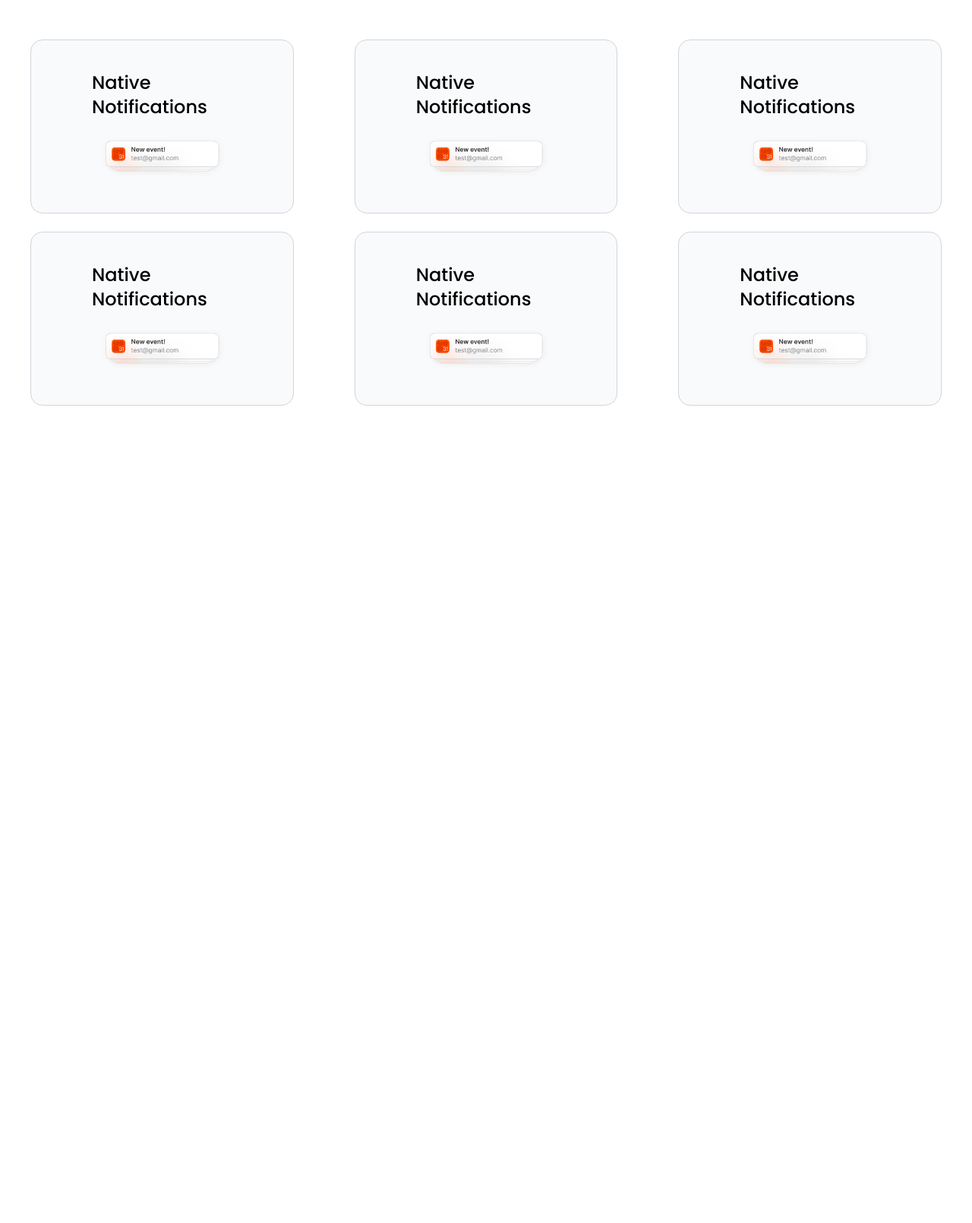
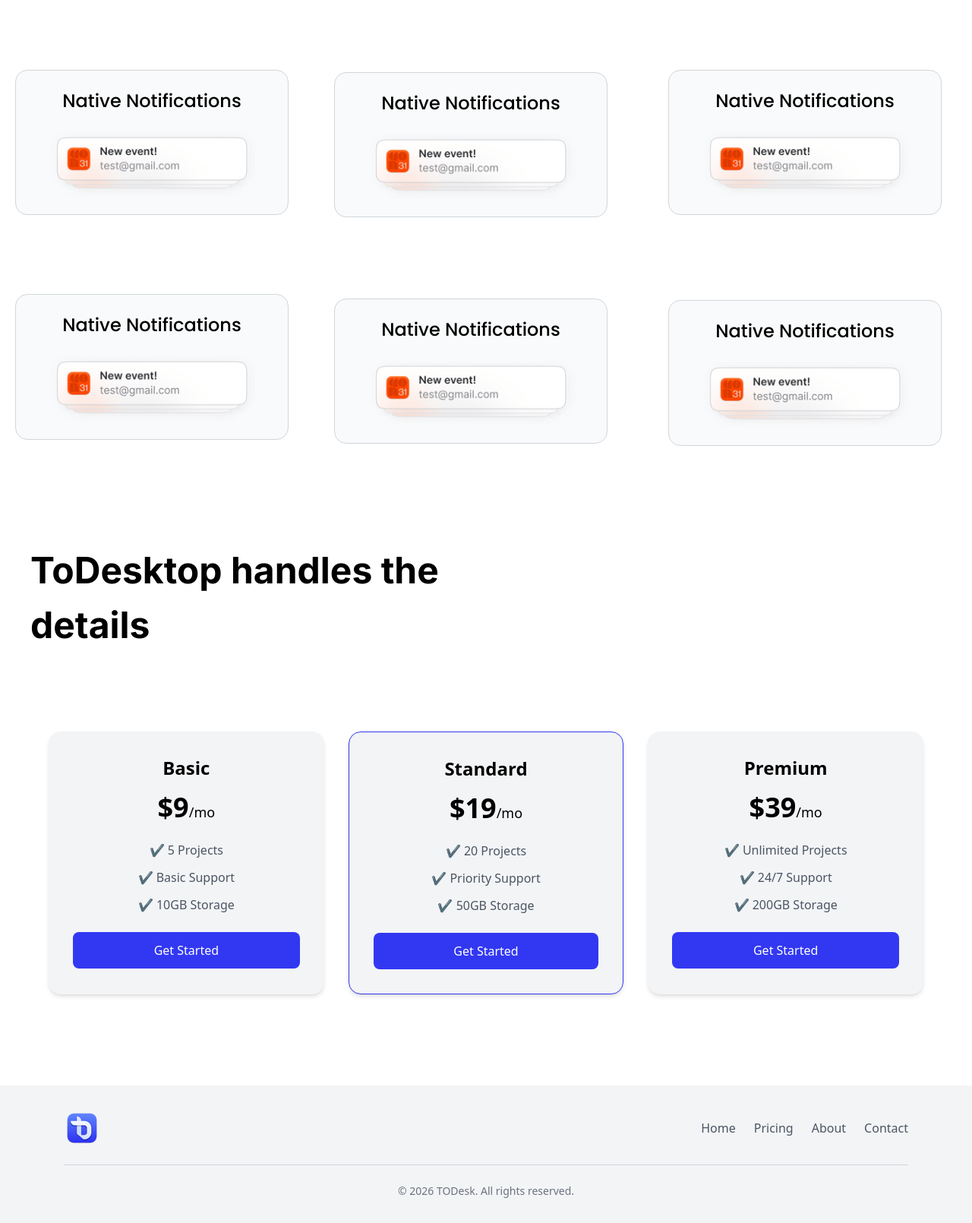
Before and after one commit to Ahon-Moai/ToDesktop, a website: page index.html in a window 1280 px wide. Shown: the part 2960-4570 px from the top of the page at 76% size. Before the commit the page ends 3622 px from the top, so only its background shows below. Drawn offline with nearby package versions, Linux system fonts and the light colour scheme.

Commit message:
FEAT: First beta

```diff
--- a/index.html
+++ b/index.html
@@ -167,8 +167,8 @@
 
       </main>
       <section class="flex flex-col   gap-4">
-        <h1 class="sm:pl-10 text-5xl font-body pb-20 font-bold ">How it works</h1>
-        <div id="box" class="mr-10  ml-10 flex lg:w:1/2 flex-col    sm:flex-row pt-8 pl-10 pr-10 pb-32 border border-gray-300 rounded-lg">
+        <h1 class="sm:pl-10 pl-5 text-5xl font-body pb-20 font-bold ">How it works</h1>
+        <div id="box" class="sm:mr-10 ml-5 mr-5 sm:ml-10 flex lg:w:1/2 flex-col    sm:flex-row pt-8 pl-10 pr-10 pb-32 border border-gray-300 rounded-lg">
           <div id="left" class="">
             <p class="text-yellow-600 mt-7 w-fit rounded-md bg-yellow-100 border border-yellow-300 px-2 py-1">Step 1</p>
           <h1 class="text-4xl sm:text-4xl font-medium font-display mt-4 w-full ">Bootstrap straight from your web app</h1>
@@ -190,7 +190,7 @@
          <img class="mt-12 w-[520px]" src="./assets/asset 66.svg" alt="">
       </div>
         </div>
-        <div id="box" class="mr-10  ml-10 flex lg:w:1/2 flex-col    sm:flex-row pt-8 pl-10 pr-10 pb-32 border border-gray-300 rounded-lg">
+        <div id="box" class="sm:mr-10  mr-5 ml-5 sm:ml-10 flex lg:w:1/2 flex-col    sm:flex-row pt-8 pl-10 pr-10 pb-32 border border-gray-300 rounded-lg">
           <div id="left" class="">
             <p class="text-yellow-600 mt-7 w-fit rounded-md bg-yellow-100 border border-yellow-300 px-2 py-1">Step 1</p>
           <h1 class="text-4xl sm:text-4xl font-medium font-display mt-4 w-full ">Bootstrap straight from your web app</h1>
@@ -212,7 +212,7 @@
          <img class="mt-12 w-[520px]" src="./assets/asset 66.svg" alt="">
       </div>
         </div>
-        <div id="box" class="mr-10  ml-10 flex lg:w:1/2 flex-col    sm:flex-row pt-8 pl-10 pr-10 pb-32 border border-gray-300 rounded-lg">
+        <div id="box" class="sm:mr-10 mr-5 ml-5 sm:ml-10 flex lg:w:1/2 flex-col    sm:flex-row pt-8 pl-10 pr-10 pb-32 border border-gray-300 rounded-lg">
           <div id="left" class="">
             <p class="text-yellow-600 mt-7 w-fit rounded-md bg-yellow-100 border border-yellow-300 px-2 py-1">Step 1</p>
           <h1 class="text-4xl sm:text-4xl font-medium font-display mt-4 w-full ">Bootstrap straight from your web app</h1>
@@ -237,48 +237,222 @@
 
 
       </section>
-      <section class="flex flex-col ">
-        <h1 class="sm:pl-10 pt-36 max-w-2xl leading-normal text-5xl font-body pb-20 font-bold ">ToDesktop handles the details</h1>
-       <div class="flex sm:flex-row flex-col" id="container">
-   <div class="ml-10 mr-10 pb-32 flex justify-evenly  flex-col  gap-6" id="row-1">
-          <div class="bg-gray-50  w-fit flex flex-col items-center border border-gray-300 rounded-2xl pt-10 pb-12 pl-20 pr-20 " id="card">
-            <p class="pb-6 font-display font-medium text-2xl">Native Notifications</p>
-            <img src="./assets/asset 37.png" alt="">
-          </div>
+      <h1 class="sm:pl-10 pt-36 pl-5 max-w-2xl leading-normal text-5xl font-body pb-20 font-bold ">ToDesktop handles the details</h1>
+      <section class="flex flex-col items-center  ">
+       <div class="flex sm:flex-row flex-col  " id="container">
+   <div class="ml-5 mr-5 pb-10 flex items-center  flex-col  gap-4" id="row-1">
 
-          <div class="bg-gray-50  w-fit flex flex-col items-center border border-gray-300 rounded-2xl pt-10 pb-12 pl-20 pr-20 " id="card">
-            <p class="pb-6 font-display font-medium text-2xl">Native Notifications</p>
-            <img src="./assets/asset 37.png" alt="">
-          </div>
+
+        <div
+  class="bg-gray-50
+         w-full sm:w-3/4 md:w-1/2 lg:w-fit
+         mx-4 sm:mx-auto
+         flex flex-col items-center
+         border border-gray-300
+         rounded-2xl
+         mt-10 mb-12
+         p-6"
+  id="card"
+>
+  <p class="pb-6 font-display font-medium text-xl sm:text-2xl text-center">
+    Native Notifications
+  </p>
+
+  <img
+    src="./assets/asset 37.png"
+    alt="Native Notifications"
+    class="w-full max-w-xs sm:max-w-sm md:max-w-md h-auto"
+  >
+</div>
+          <div
+  class="bg-gray-50
+         w-full sm:w-3/4 md:w-1/2 lg:w-fit
+         mx-4 sm:mx-auto
+         flex flex-col items-center
+         border border-gray-300
+         rounded-2xl
+         mt-10 mb-12
+         p-6"
+  id="card"
+>
+  <p class="pb-6 font-display font-medium text-xl sm:text-2xl text-center">
+    Native Notifications
+  </p>
+
+  <img
+    src="./assets/asset 37.png"
+    alt="Native Notifications"
+    class="w-full max-w-xs sm:max-w-sm md:max-w-md h-auto"
+  >
+</div>
         </div>
-        <div class="ml-10 mr-10 pb-32 flex justify-evenly  flex-col  gap-6" id="row-1">
-          <div class="bg-gray-50  w-fit flex flex-col items-center border border-gray-300 rounded-2xl pt-10 pb-12 pl-20 pr-20 " id="card">
-            <p class="pb-6 font-display font-medium text-2xl">Native Notifications</p>
-            <img src="./assets/asset 37.png" alt="">
-          </div>
+        <div class="sm:ml-10 ml-5 mr-5 sm:mr-10 pb-10 flex justify-evenly  flex-col  gap-4" id="row-1">
+          <div
+  class="bg-gray-50
+         w-full sm:w-3/4 md:w-1/2 lg:w-fit
+         mx-4 sm:mx-auto
+         flex flex-col items-center
+         border border-gray-300
+         rounded-2xl
+         mt-10 mb-12
+         p-6"
+  id="card"
+>
+  <p class="pb-6 font-display font-medium text-xl sm:text-2xl text-center">
+    Native Notifications
+  </p>
 
-          <div class="bg-gray-50  w-fit flex flex-col items-center border border-gray-300 rounded-2xl pt-10 pb-12 pl-20 pr-20 " id="card">
-            <p class="pb-6 font-display font-medium text-2xl">Native Notifications</p>
-            <img src="./assets/asset 37.png" alt="">
-          </div>
+  <img
+    src="./assets/asset 37.png"
+    alt="Native Notifications"
+    class="w-full max-w-xs sm:max-w-sm md:max-w-md h-auto"
+  >
+</div>
+
+         <div
+  class="bg-gray-50
+         w-full sm:w-3/4 md:w-1/2 lg:w-fit
+         mx-4 sm:mx-auto
+         flex flex-col items-center
+         border border-gray-300
+         rounded-2xl
+         mt-10 mb-12
+         p-6"
+  id="card"
+>
+  <p class="pb-6 font-display font-medium text-xl sm:text-2xl text-center">
+    Native Notifications
+  </p>
+
+  <img
+    src="./assets/asset 37.png"
+    alt="Native Notifications"
+    class="w-full max-w-xs sm:max-w-sm md:max-w-md h-auto"
+  >
+</div>
         </div>
-        <div class="ml-10 mr-10 pb-32 flex justify-evenly  flex-col  gap-6" id="row-1">
-          <div class="bg-gray-50  w-fit flex flex-col items-center border border-gray-300 rounded-2xl pt-10 pb-12 pl-20 pr-20 " id="card">
-            <p class="pb-6 font-display font-medium text-2xl">Native Notifications</p>
-            <img src="./assets/asset 37.png" alt="">
-          </div>
+        <div class="sm:ml-10 ml-5 mr-5 sm:mr-10 pb-10 flex justify-evenly  flex-col  gap-6" id="row-1">
+        <div
+  class="bg-gray-50
+         w-full sm:w-3/4 md:w-1/2 lg:w-fit
+         mx-4 sm:mx-auto
+         flex flex-col items-center
+         border border-gray-300
+         rounded-2xl
+         mt-10 mb-12
+         p-6"
+  id="card"
+>
+  <p class="pb-6 font-display font-medium text-xl sm:text-2xl text-center">
+    Native Notifications
+  </p>
 
-          <div class="bg-gray-50  w-fit flex flex-col items-center border border-gray-300 rounded-2xl pt-10 pb-12 pl-20 pr-20 " id="card">
-            <p class="pb-6 font-display font-medium text-2xl">Native Notifications</p>
-            <img src="./assets/asset 37.png" alt="">
-          </div>
+  <img
+    src="./assets/asset 37.png"
+    alt="Native Notifications"
+    class="w-full max-w-xs sm:max-w-sm md:max-w-md h-auto"
+  >
+</div>
+
+          <div
+  class="bg-gray-50
+         w-full sm:w-3/4 md:w-1/2 lg:w-fit
+         mx-4 sm:mx-auto
+         flex flex-col items-center
+         border border-gray-300
+         rounded-2xl
+         mt-10 mb-12
+         p-6"
+  id="card"
+>
+  <p class="pb-6 font-display font-medium text-xl sm:text-2xl text-center">
+    Native Notifications
+  </p>
+
+  <img
+    src="./assets/asset 37.png"
+    alt="Native Notifications"
+    class="w-full max-w-xs sm:max-w-sm md:max-w-md h-auto"
+  >
+</div>
+
         </div>
        </div>
 
-        <div id="row-2"></div>
+
 
 
       </section>
+       <h1 class="sm:pl-10 pt-10 pl-5 max-w-2xl leading-normal text-5xl font-body  font-bold ">ToDesktop handles the details</h1>
+      <section class="py-10  mt-16 flex items-center justify-center  px-10">
+  <div class="grid grid-cols-1 md:grid-cols-2 lg:grid-cols-3 gap-8 max-w-6xl w-full">
+
+
+    <div class="bg-gray-100 rounded-2xl shadow-md p-8 text-center hover:shadow-xl transition duration-300">
+      <h2 class="text-2xl font-bold mb-4">Basic</h2>
+      <p class="text-4xl font-extrabold mb-6">$9<span class="text-lg font-medium">/mo</span></p>
+      <ul class="space-y-3 mb-6 text-gray-600">
+        <li>✔ 5 Projects</li>
+        <li>✔ Basic Support</li>
+        <li>✔ 10GB Storage</li>
+      </ul>
+      <button class="bg-[#3238f2] text-white px-6 py-3 rounded-lg w-full hover:bg-gray-800 transition">
+        Get Started
+      </button>
+    </div>
+
+
+    <div class="bg-gray-100 rounded-2xl shadow-md p-8 text-center border border-[#3238f2] hover:shadow-xl transition duration-300">
+      <h2 class="text-2xl font-bold mb-4">Standard</h2>
+      <p class="text-4xl font-extrabold mb-6">$19<span class="text-lg font-medium">/mo</span></p>
+      <ul class="space-y-3 mb-6 text-gray-600">
+        <li>✔ 20 Projects</li>
+        <li>✔ Priority Support</li>
+        <li>✔ 50GB Storage</li>
+      </ul>
+      <button class="bg-[#3238f2] text-white px-6 py-3 rounded-lg w-full hover:bg-gray-800 transition">
+        Get Started
+      </button>
+    </div>
+
+
+    <div class="bg-gray-100 rounded-2xl shadow-md p-8 text-center hover:shadow-xl transition duration-300">
+      <h2 class="text-2xl font-bold mb-4">Premium</h2>
+      <p class="text-4xl font-extrabold mb-6">$39<span class="text-lg font-medium">/mo</span></p>
+      <ul class="space-y-3 mb-6 text-gray-600">
+        <li>✔ Unlimited Projects</li>
+        <li>✔ 24/7 Support</li>
+        <li>✔ 200GB Storage</li>
+      </ul>
+      <button class="bg-[#3238f2] text-white px-6 py-3 rounded-lg w-full hover:bg-gray-800 transition">
+        Get Started
+      </button>
+    </div>
+
+  </div>
+</section>
+<footer class="bg-gray-100 py-8 mt-20">
+  <div class="max-w-6xl mx-auto px-5">
+
+
+    <div class="flex flex-col md:flex-row justify-between items-center gap-4">
+ <img src="./assets/asset 0.png" alt="">
+
+      <ul class="flex gap-6 text-gray-600">
+        <li><a href="#" class="hover:text-black transition">Home</a></li>
+        <li><a href="#" class="hover:text-black transition">Pricing</a></li>
+        <li><a href="#" class="hover:text-black transition">About</a></li>
+        <li><a href="#" class="hover:text-black transition">Contact</a></li>
+      </ul>
+    </div>
+
+
+    <div class="border-t border-gray-300 mt-6 pt-6 text-center text-gray-500 text-sm">
+      © 2026 TODesk. All rights reserved.
+    </div>
+
+  </div>
+</footer>
   </body>
   <script src="./script.js"></script>
 </html>
```
